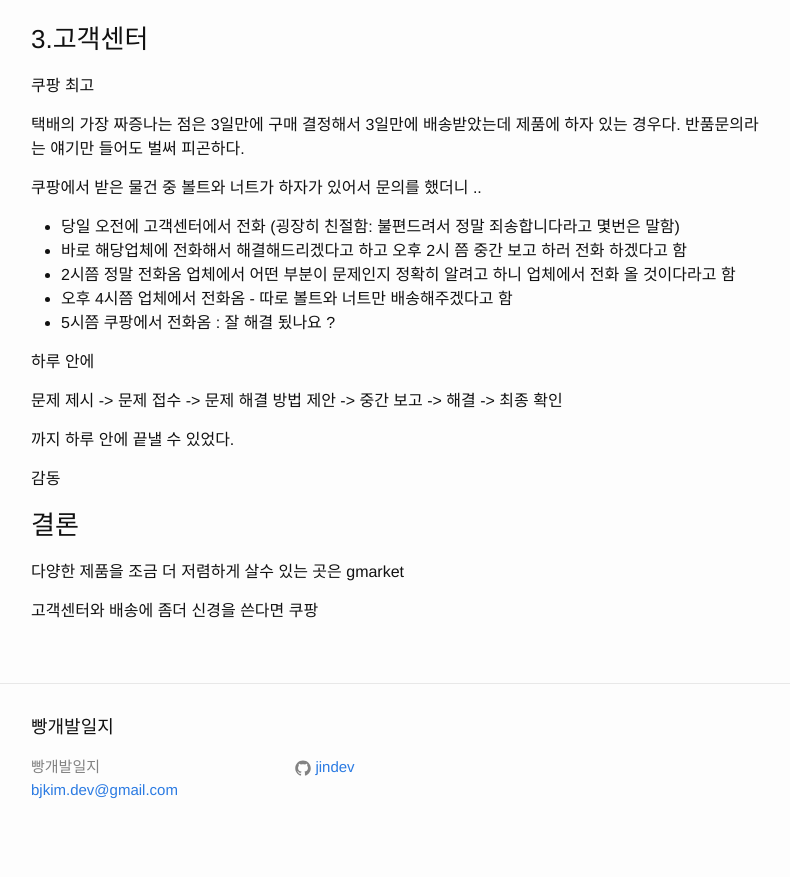
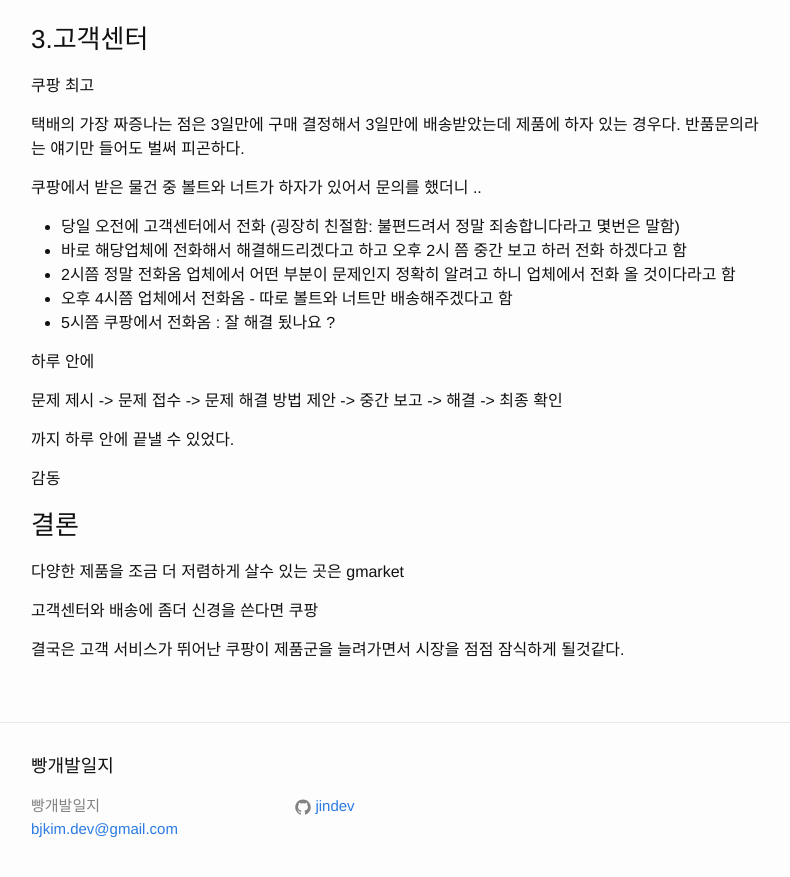
Before and after one commit to jindev/jindev.github.io, a Jekyll site: the page built from _posts/2016-01-07-new-year.markdown, in a window 1280 px wide and 900 px high, scrolled down 1077 px. Shown: the top 877 px of the window, without its empty margins (239-1029 px from the left). Built offline with Jekyll 4.4.1, drawn with Linux system fonts in a browser that asks for light colours.

Commit message:
comment add

```diff
--- a/_posts/2016-01-07-new-year.markdown
+++ b/_posts/2016-01-07-new-year.markdown
@@ -80,3 +80,5 @@ gmarket에 비해 확실히 빠르다.
 다양한 제품을 조금 더 저렴하게 살수 있는 곳은 gmarket
 
 고객센터와 배송에 좀더 신경을 쓴다면 쿠팡
+
+결국은 고객 서비스가 뛰어난 쿠팡이 제품군을 늘려가면서 시장을 점점 잠식하게 될것같다.
```
